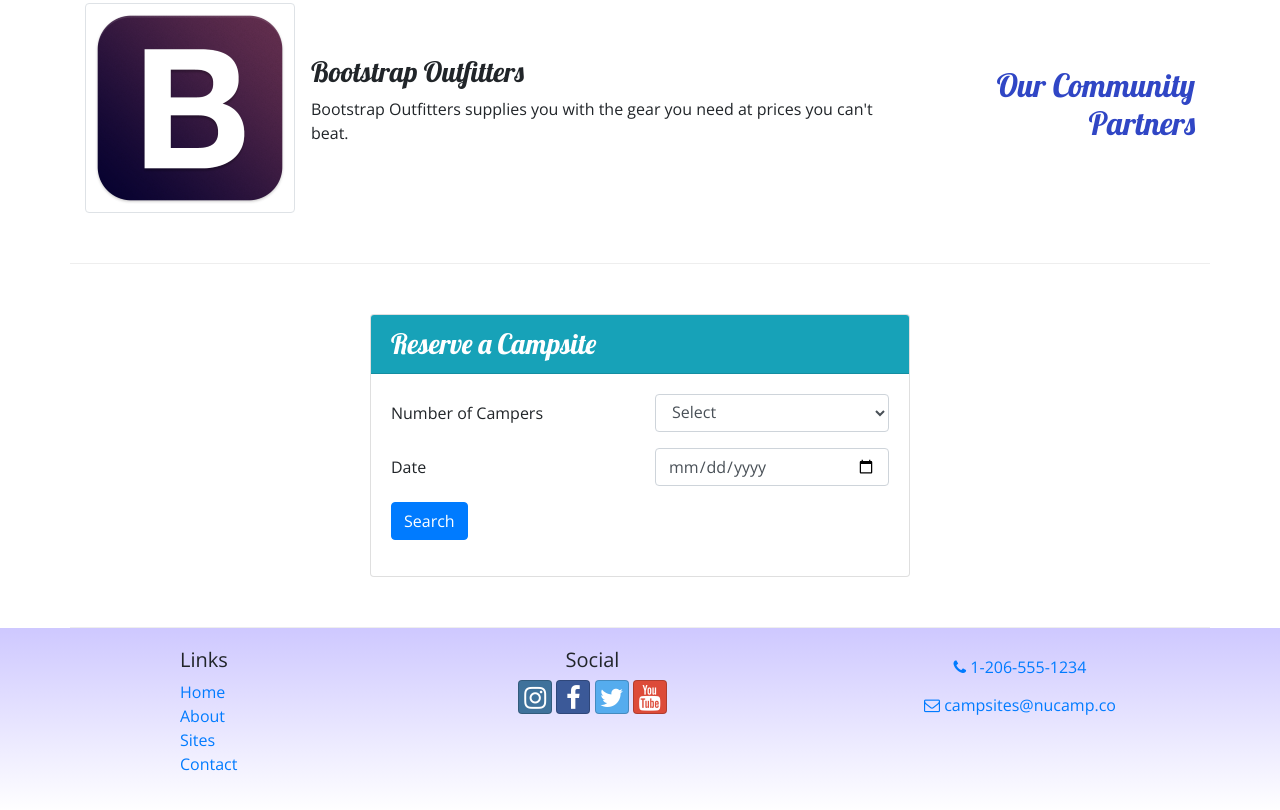
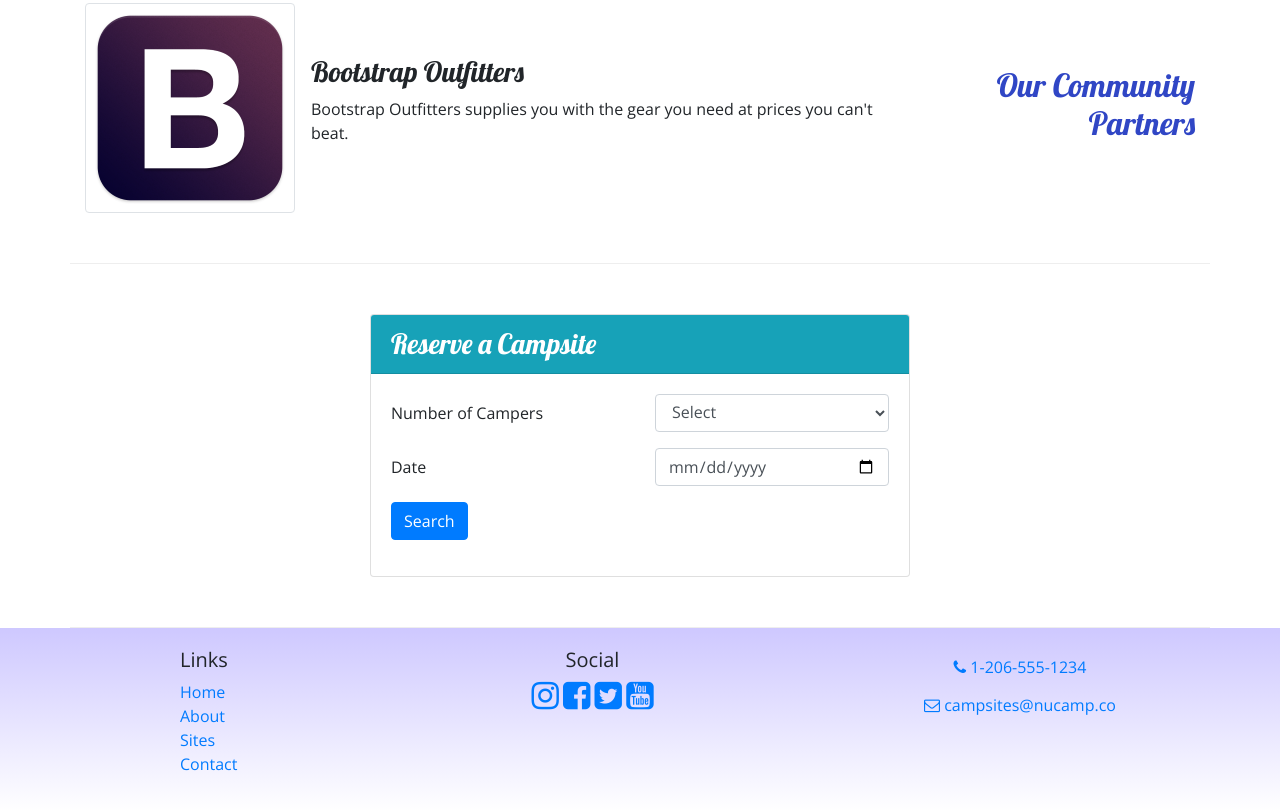
Before and after one commit to Erika-V/assignment-1-bootstrap, a website: page index.html in a window 1280 px wide. Shown: the part 889-1699 px from the top of the page. Drawn offline with nearby package versions, Linux system fonts and the light colour scheme.

Commit message:
week-2-update

```diff
--- a/index.html
+++ b/index.html
@@ -21,7 +21,7 @@
         <div class="container">
             <div class="row">
                 <div class="col-4 col-sm-3 col-md-2 align-self-center">
-                    <img src="img/logo.png" class="img-fluid" />
+                    <img src="img/logo.png" class="img-fluid" alt="nucamp logo" />
                 </div>
                 <div class="col">
                     <h1>NuCamp</h1>
@@ -155,17 +155,17 @@
                 </div>
                 <div class="col-6 col-sm-5 text-center">
                     <h5>Social</h5>
-                    <a class="btn btn-social-icon btn-instagram" href="http://instagram.com/">
-                        <i class="fa fa-instagram"></i>
+                    <a href="http://instagram.com/">
+                        <i class="fa-2x fa fa-instagram"></i>
                     </a>
-                    <a class="btn btn-social-icon btn-facebook" href="http://facebook.com/">
-                        <i class="fa fa-facebook"></i>
+                    <a href="http://facebook.com/">
+                        <i class="fa-2x fa fa-facebook-square"></i>
                     </a>
-                    <a class="btn btn-social-icon btn-twitter" href="http://twitter.com/">
-                        <i class="fa fa-twitter"></i>
+                    <a href="http://twitter.com/">
+                        <i class="fa-2x fa fa-twitter-square"></i>
                     </a>
-                    <a class="btn btn-social-icon btn-google" href="http://youtube.com/">
-                        <i class="fa fa-youtube"></i>
+                    <a href="http://youtube.com/">
+                        <i class="fa-2x fa fa-youtube-square"></i>
                     </a>
                 </div>
                 <div class="col-sm-4 text-center">
```
Also changed, not shown: aboutus.html (+12 -4 lines), contactus.html (+12 -4 lines).
